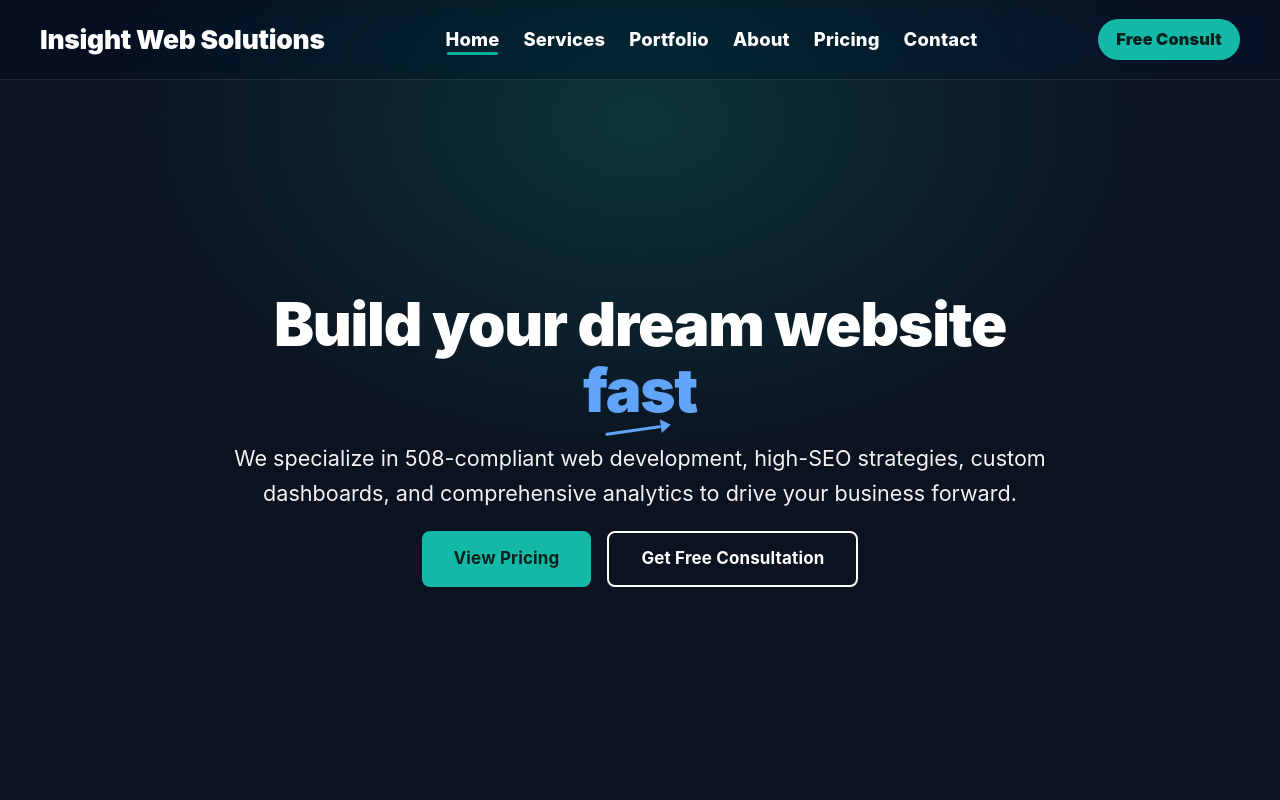
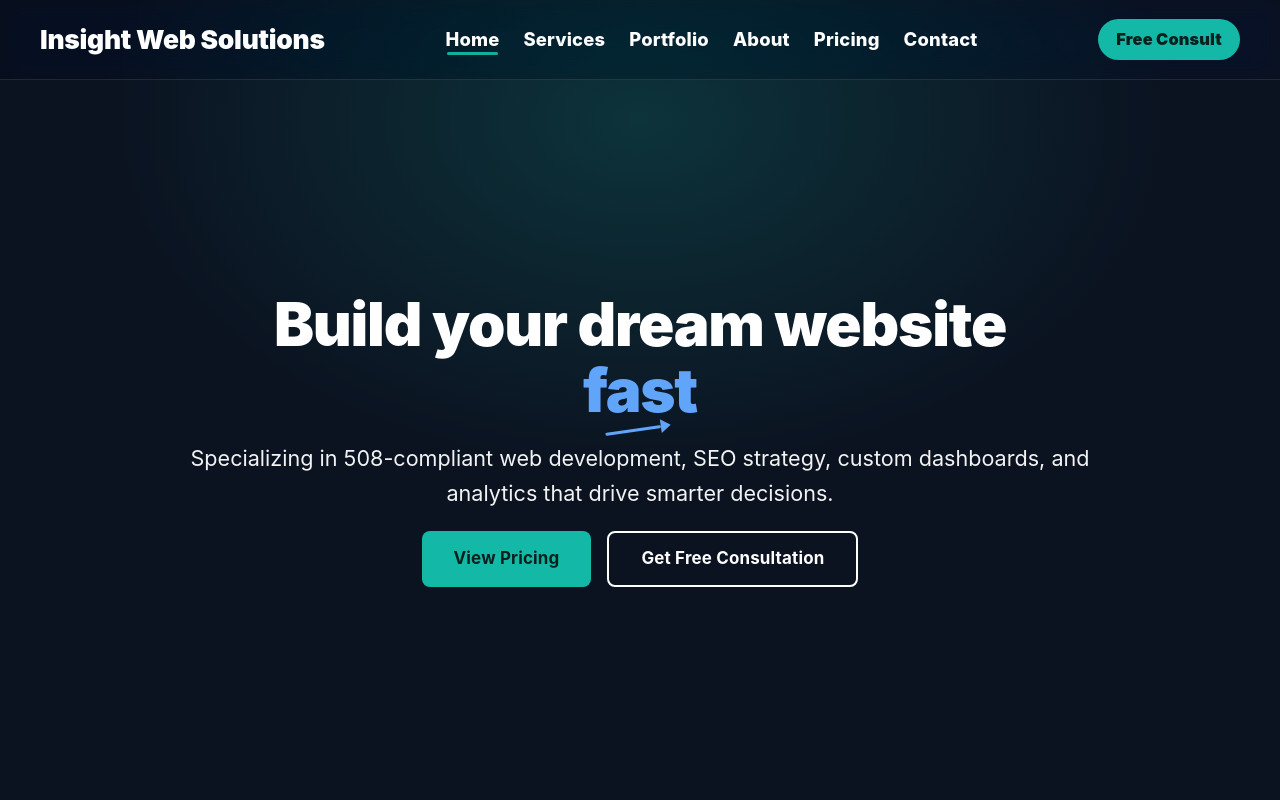
Before and after one commit to nicholemcgrew/insight-solutions, a React (Vite) app: page / in a window 1280 px wide. Shown: the top 800 px of the page. Built offline with nearby package versions, Linux system fonts and the light colour scheme; the HTML template or start-up script is replaced by a standard one.

Commit message:
updated Hero and About

```diff
--- a/src/components/sections/About.tsx
+++ b/src/components/sections/About.tsx
@@ -116,7 +116,7 @@ const About = () => {
                 that are measurable and maintainable.
               </Typography>
 
-              <Typography
+              {/* <Typography
                 component="p"
                 sx={{
                   textAlign: "center",
@@ -128,7 +128,7 @@ const About = () => {
                 itemProp="jobTitle"
               >
                 Founder and Lead Developer
-              </Typography>
+              </Typography> */}
             </Stack>
           </Paper>
         </Box>
--- a/src/components/sections/Hero.tsx
+++ b/src/components/sections/Hero.tsx
@@ -506,9 +506,8 @@ const Hero = () => {
                   textAlign: "center",
                 }}
               >
-                We specialize in 508-compliant web development, high-SEO
-                strategies, custom dashboards, and comprehensive analytics to
-                drive your business forward.
+                Specializing in 508-compliant web development, SEO strategy,
+                custom dashboards, and analytics that drive smarter decisions.
               </Typography>
 
               <Box
```
